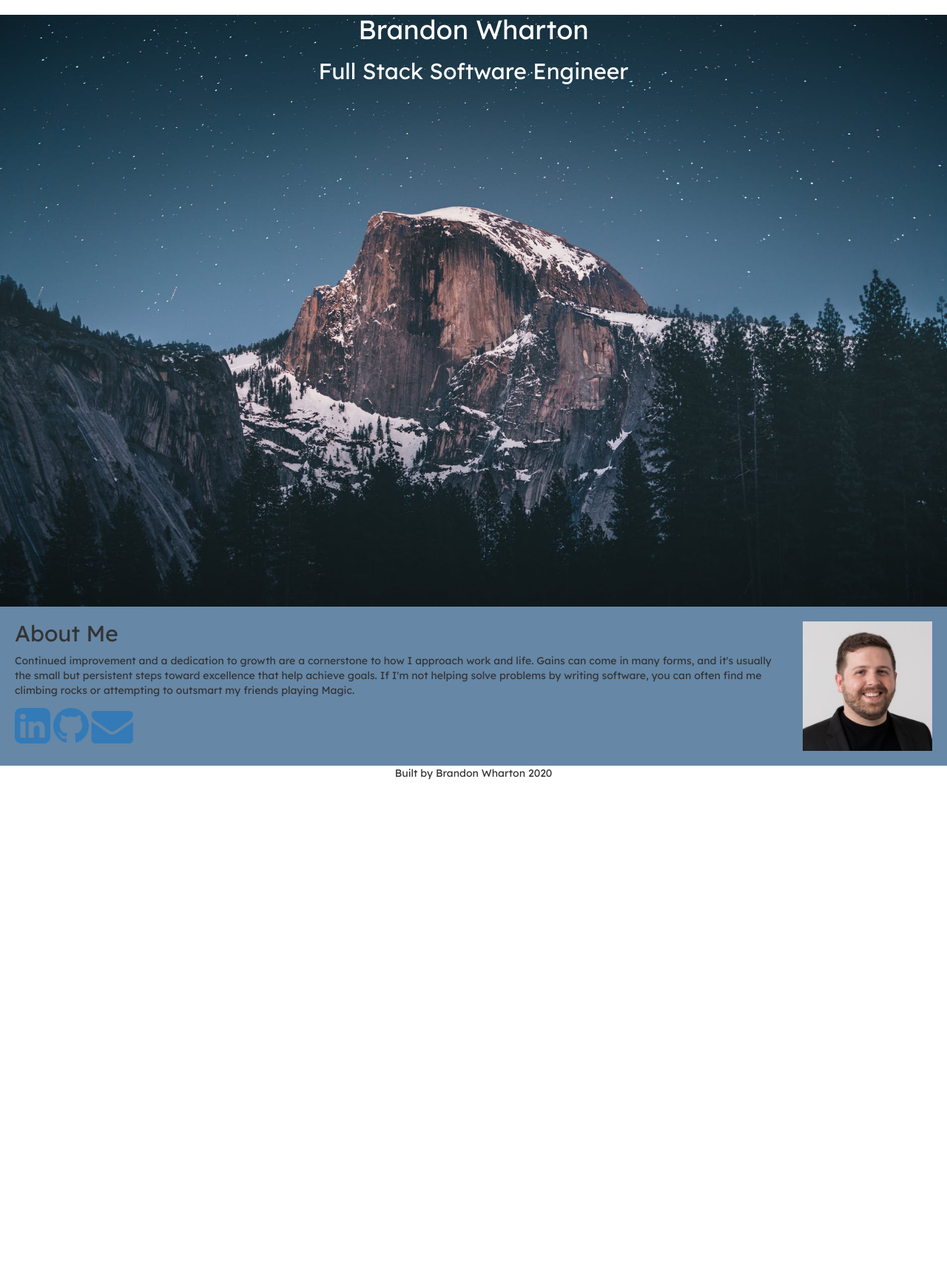
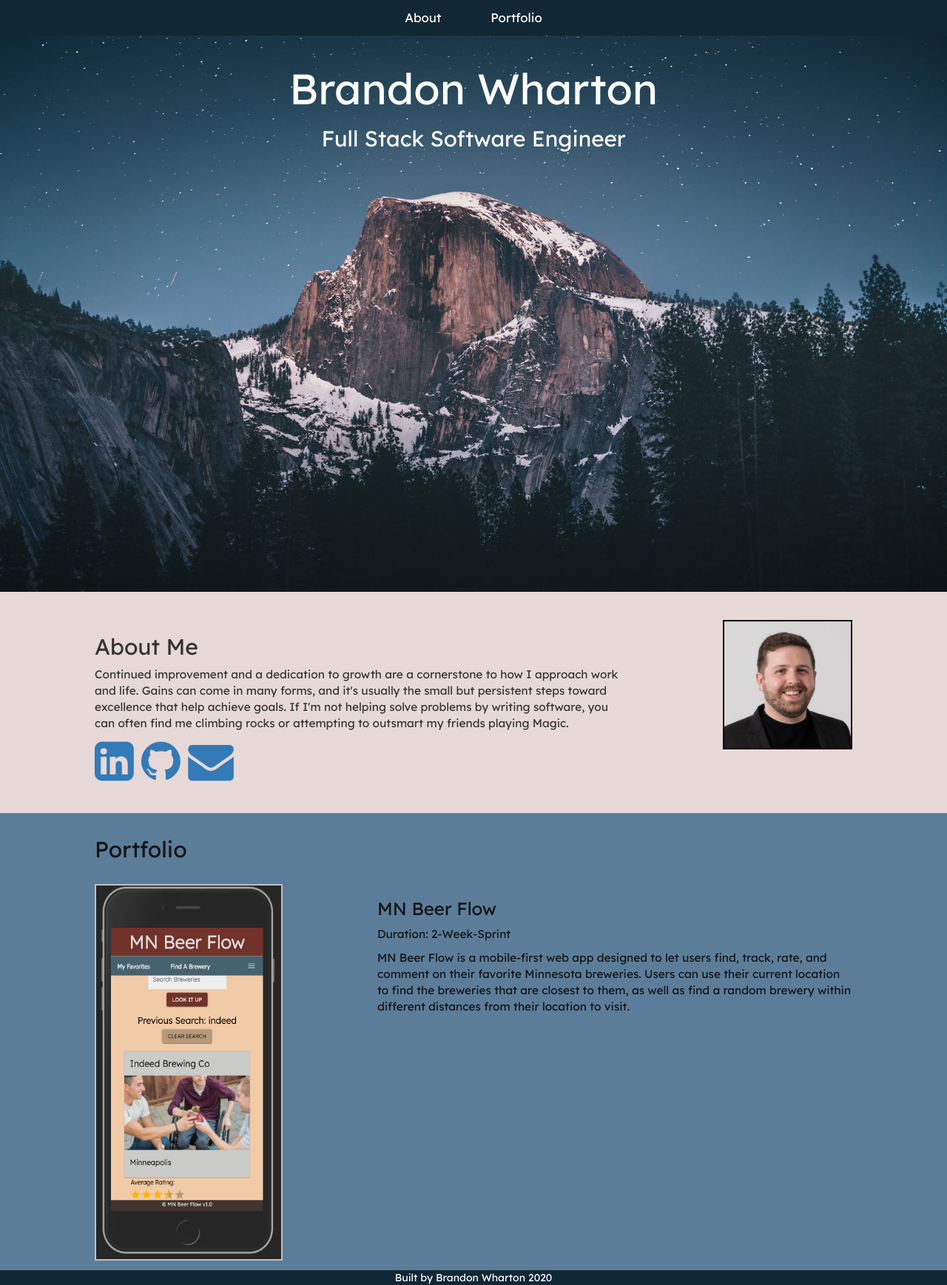
Before and after one commit to brandonwharton/brandonwharton.github.io, a plain HTML site: page index.html in a window 1280 px wide. Shown: the whole page at 74% size. Before the commit the page ends 1055 px from the top, so only its background shows below. Drawn offline with Linux system fonts and the light colour scheme.

Commit message:
Added a navbar

```diff
--- a/index.html
+++ b/index.html
@@ -16,13 +16,18 @@
 </head>
 
 <body>
-    <nav class=></nav>
+    <nav class="nav-header">
+        <a class="nav-item" href="#about">About</a>
+        <a class="nav-item" href="#portfolio">Portfolio</a>
+    </nav>
     <header class="header-splash">
+        <div class="header-text">
             <h1>Brandon Wharton</h1>
             <h2>Full Stack Software Engineer</h2>
+        </div>
     </header>
     <main>
-        <section class="about-me">
+        <section class="about-me" id="about">
             <div class="about-text">
                 <h2>About Me</h2>
                 <p>Continued improvement and a dedication to growth are a cornerstone to how I approach work and life. Gains can come in many forms,
@@ -38,10 +43,27 @@
                 <a href="mailto:whartonbm@gmail.com" target="_blank">
                     <i class="fa fa-envelope fa-4x" aria-hidden="true"></i>
                 </a>
-
             </div>
             <div class="about-img">
                 <img src="images/headshot.jpeg" alt="Brandon Wharton headshot" width="175" height="175">
+            </div>
+
+        </section>
+        <section class="portfolio" id="portfolio">
+            <h2>Portfolio</h2>
+            <br>
+            <div class="portfolio-container">
+                    <div class="mnbeerflow-image">
+                        <img src="./images/portfolio/mnbeerflow-screenshot.png" alt="Brandon Wharton's MN Beer Flow project" width="250" height="505">
+                    </div>
+                    <div class="mnbeerflow-text">
+                        <h3>MN Beer Flow</h3>
+                        <p>Duration: 2-Week-Sprint</p>
+                        <p> MN Beer Flow is a mobile-first web app designed to let users find, track, rate, and comment on their favorite Minnesota
+                            breweries. Users can use their current location to find the breweries that are closest to them, as well as find a
+                            random brewery within different distances from their location to visit.
+                        </p>
+                    </div>
             </div>
         </section>
 
--- a/style.css
+++ b/style.css
@@ -6,35 +6,106 @@ html, body {
 
 }
 
+.nav-header {
+    position: fixed;
+    top: 0;
+    background-color: #112734;
+    width: 100%;
+    padding: 1.5vh;
+    text-align: center;
+}
+
+.transparent {
+    background-color: rgba(0,0,0,0);
+}
+
+.nav-item {
+    color: white;
+    font-size: 1.2em;
+    margin: 0 2.5%;
+}
+
 .header-splash {
-    height: 100%;
+    padding-top: 1vh;
+    height: 100vh;
     background-image: url("./vendors/background-image.jpeg");
     background-size: 100% auto;
     text-align: center;
     color: white;
 }
 
+.header-splash h1 {
+    font-size: 4.5vw;
+}
+
+.header-splash h2 {
+    font-size: 2.3vw;
+}
+
+.header-text {
+    margin-top: 10vh;
+}
+
 .about-me {
     display: flex;
-    background-color: #6687a6;
+    background-color: #e6d9d8;
+    font-size: 1.1em;
+    padding: 3% 0;
+}
+
+
+.about-me a {
+    margin-right: 6px;
 }
 
 .about-text {
-    margin-left: 20px;
+    flex-grow: 4;
+    margin-left: 10%;
 }
 
 .about-img {
-    margin: 20px;
+    flex: 1;
+    margin: 0 10%;
+
+}
+
+.about-img img {
+    border: 2px solid black;
 }
 
 
 .portfolio {
-    display: flex;
+    flex-direction: column;
     flex-wrap: wrap;
-    background-color: #122937;
+    background-color: #5b7d99;
+    padding: 1% 0;
+    color: rgb(19, 18, 18);
 }
 
-.modal {
+.portfolio h2 {
+    margin-left: 10%;
+}
+
+.portfolio-container {
+    display: flex;
+}
+
+.mnbeerflow-image {
+    margin-left: 10%;
+    flex: 1;
+    border: 2px solid rgb(194, 192, 192);
+}
+
+.mnbeerflow-text {
+    /* justify-content: center; */
+    flex-grow: 4;
+    margin: 0 10%;
+    font-size: 1.1em;
+}
+
+
+
+/* .modal {
     margin: 5% 5% 0 5%;
     width: 90%;
     background-color: white;
@@ -51,8 +122,10 @@ html, body {
 .image-wide {
     width: 350px;
     height: auto;
-}
+} */
 
 footer {
+    background-color:#102735;
+    color: white;
     text-align: center;
 }
```
Also changed, not shown: vendors/bootstrap.js. Lines whose indentation alone changed are shown as unchanged.
